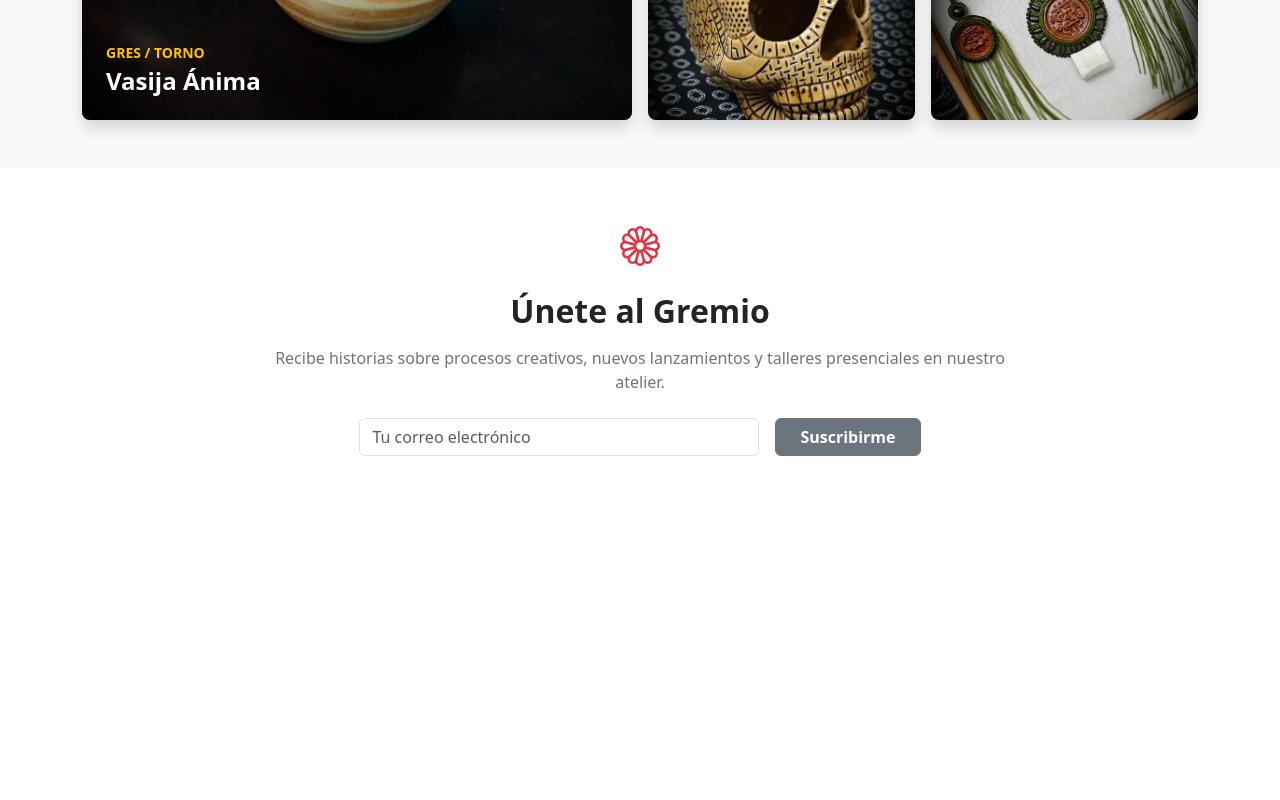
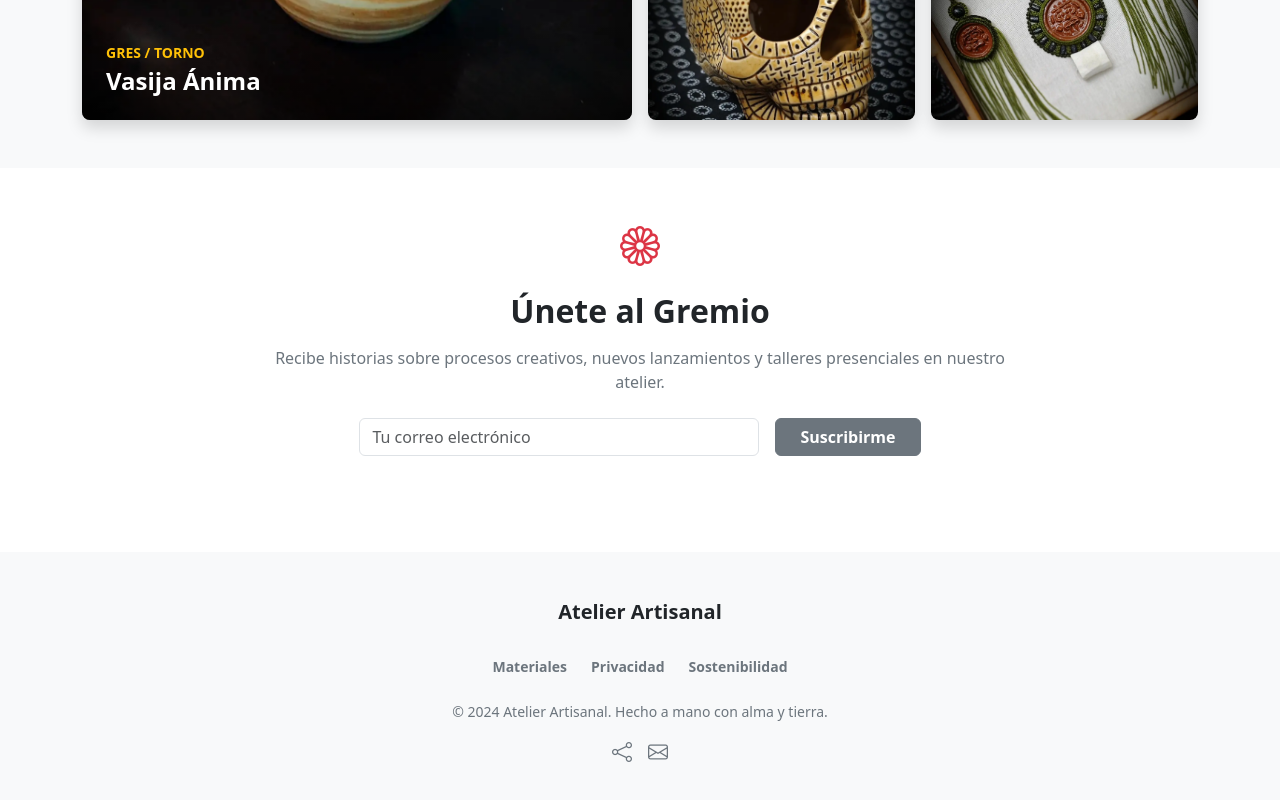
Before and after one commit to hcruz93/artist-blog, a Vue app in the folder blog-front/: page / in a window 1280 px wide. Shown: the part 2261-3061 px from the top of the page. Before the commit the page ends 2765 px from the top, so only its background shows below. Built offline with nearby package versions, Linux system fonts and the light colour scheme.

Commit message:
Add footer component

```diff
--- a/blog-front/src/App.vue
+++ b/blog-front/src/App.vue
@@ -2,15 +2,18 @@
   <div>
     <Navbar />
     <router-view/>
+    <Footer />
   </div>
 </template>
 
 <script>
 import Navbar from "./components/layout/Navbar.vue"
+import Footer from "./components/layout/Footer.vue";
 
 export default {
   components: {
-    Navbar
+    Navbar,
+    Footer
   }
 }
 </script>
--- /dev/null
+++ b/blog-front/src/components/layout/Footer.vue
@@ -0,0 +1,38 @@
+<!-- components/AppFooter.vue -->
+<template>
+  <footer class="bg-light mt-5">
+    <div class="container py-5 text-center d-flex flex-column align-items-center gap-3">
+
+      <h4 class="fw-bold fs-5">Atelier Artisanal</h4>
+
+      <nav class="d-flex gap-4 mt-2 mb-2">
+        <a href="#" class="text-secondary text-decoration-none small fw-semibold hover-primary">Materiales</a>
+        <a href="#" class="text-secondary text-decoration-none small fw-semibold hover-primary">Privacidad</a>
+        <a href="#" class="text-secondary text-decoration-none small fw-semibold hover-primary">Sostenibilidad</a>
+      </nav>
+
+      <p class="text-secondary small mb-0">© 2024 Atelier Artisanal. Hecho a mano con alma y tierra.</p>
+
+      <div class="d-flex gap-3">
+        <a href="#" class="text-secondary footer-icon">
+          <i class="bi bi-share fs-5"></i>
+        </a>
+        <a href="#" class="text-secondary footer-icon">
+          <i class="bi bi-envelope fs-5"></i>
+        </a>
+      </div>
+
+    </div>
+  </footer>
+</template>
+
+<script setup>
+</script>
+
+<style scoped>
+.hover-primary:hover,
+.footer-icon:hover {
+  color: #9a4025 !important;
+  transition: color 0.2s ease;
+}
+</style>
```
